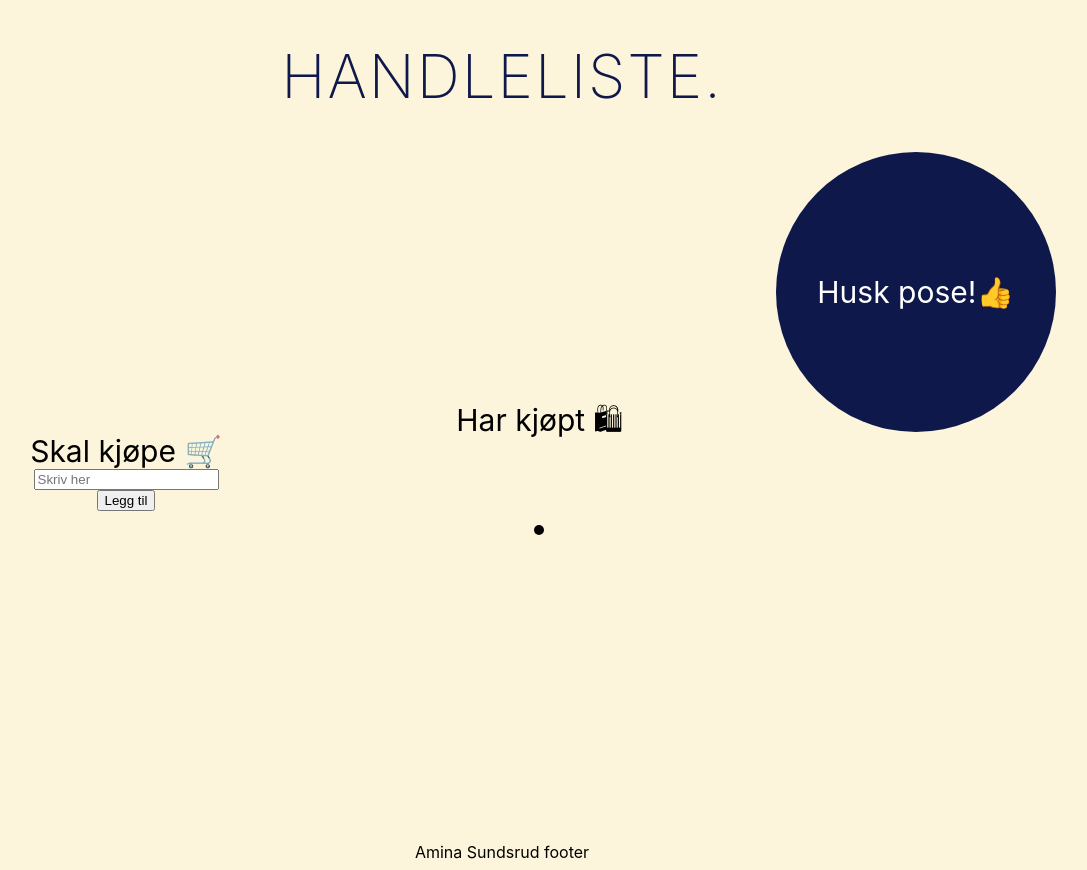
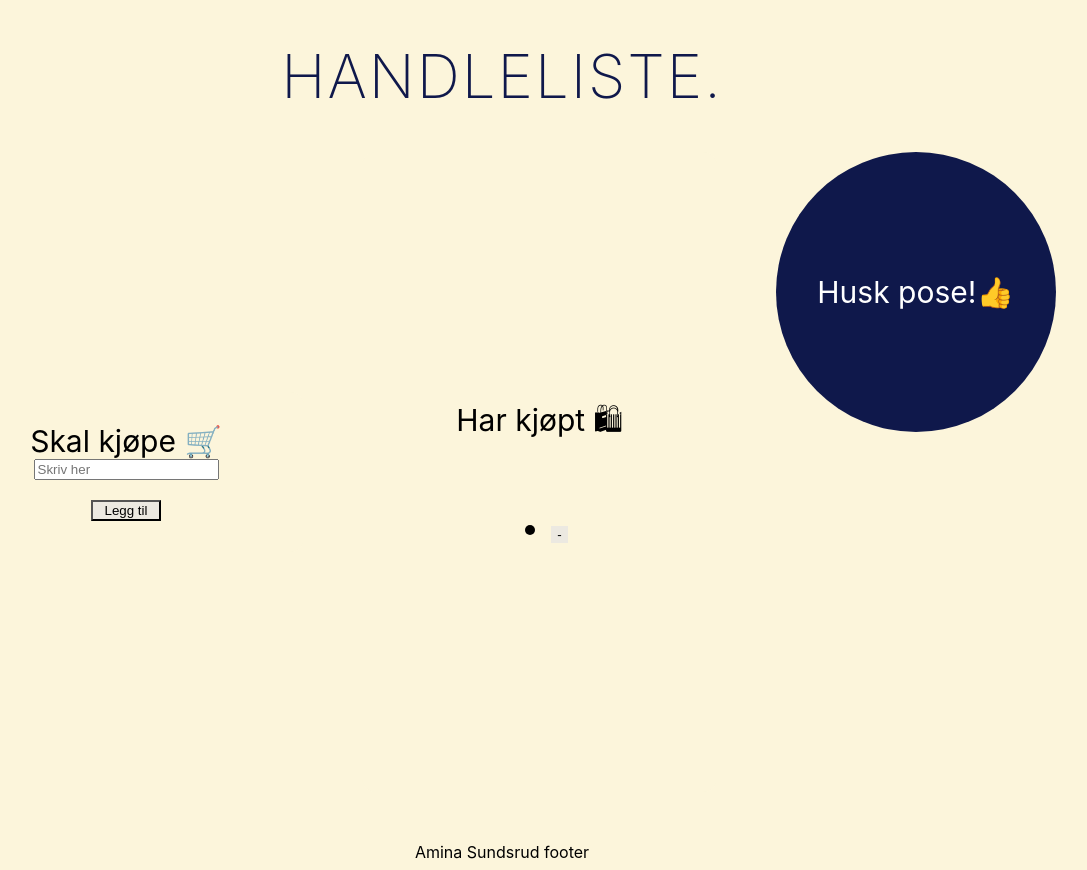
Before and after one commit to AminaSun/Min_handleliste2, a plain HTML site: page index.html in a window 1280 px wide. Both pictures are taken after a click on the button "Legg til". Shown: the whole page, without its empty margins (138-1225 px from the left). Drawn offline with Linux system fonts and the light colour scheme.

Commit message:
style css

```diff
--- a/css/style.css
+++ b/css/style.css
@@ -83,3 +83,16 @@ h1
     border-radius: 14px;
 
   }
+
+
+#add-button {
+  padding-inline: 12px;
+  background-color: #ECE9E1;
+  margin-top: 20px;
+}
+
+#shopping-list li button {
+  border:none;
+  background-color: #ECE9E1;
+
+}
--- a/js/app.js
+++ b/js/app.js
@@ -6,7 +6,7 @@ const buttonAddElement = document.getElementById('add-button');
 const ulShoppingListElement = document.getElementById('shopping-list');
 
 //eventListner som lytter på click hendelse på knapp
-// lese verdi av input text og legge til i list (Dette er fra Carlo sin gihub må prøve den selv)
+// leser verdi av input og legger til i liste.
 buttonAddElement.addEventListener('click', renderList);
 window.addEventListener('keyup', (event) => {
     if(event.code === 'Enter') {
@@ -20,5 +20,13 @@ window.addEventListener('keyup', (event) => {
 function renderList() {
     const liElement = document.createElement('li');
     liElement.textContent = inputElement.value;
+    // bygge en knapp, for å fjerne ting fra listen igjen. Legge til og ta bort.
+    const buttonRemove = document.createElement('button');
+    buttonRemove.textContent = '-';
+    liElement.appendChild(buttonRemove)
     ulShoppingListElement.appendChild(liElement);
+    buttonRemove.addEventListener('click', () => {
+        console.log(liElement)
+        ulShoppingListElement.removeChild(liElement);
+    })
 }
```
